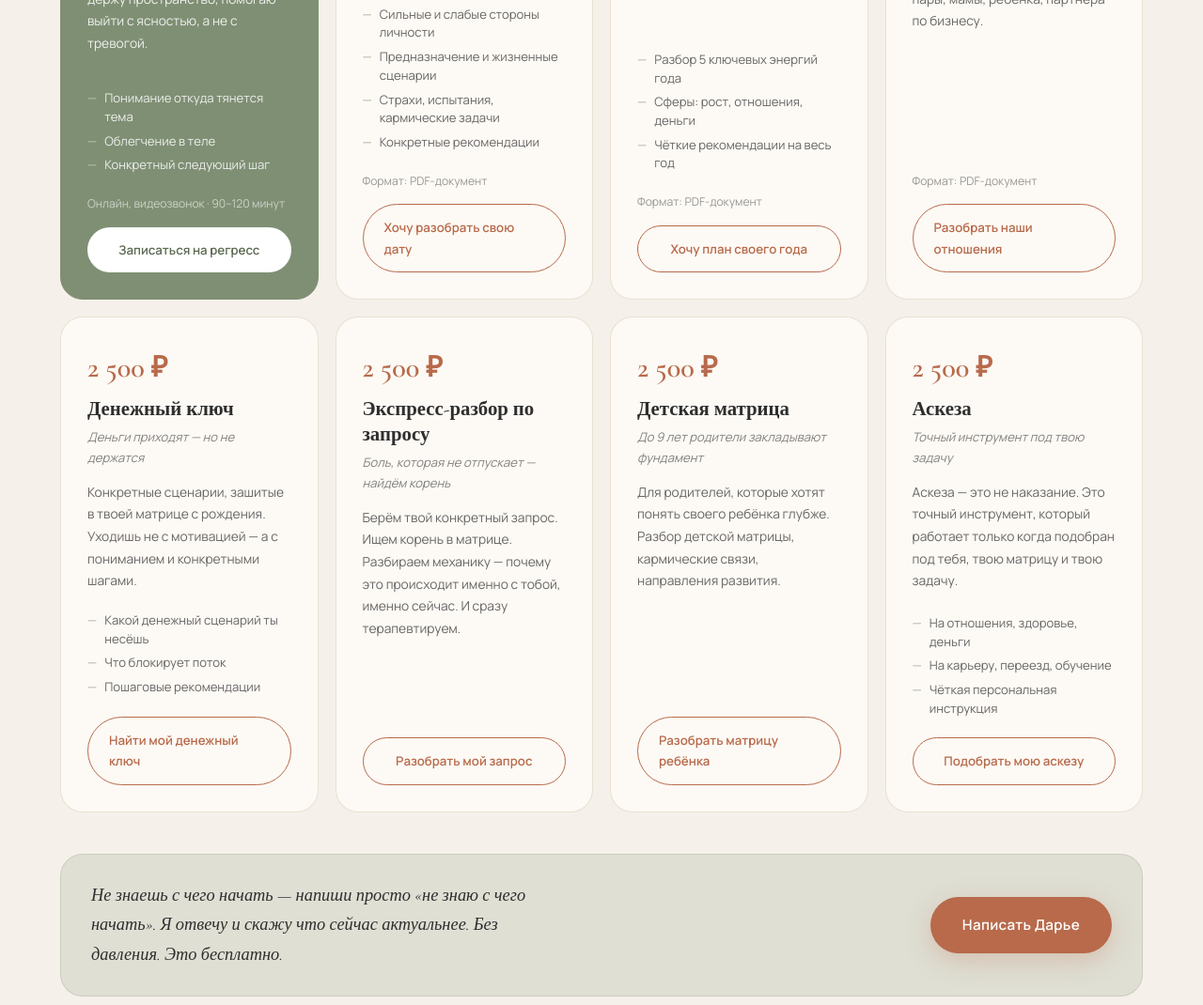
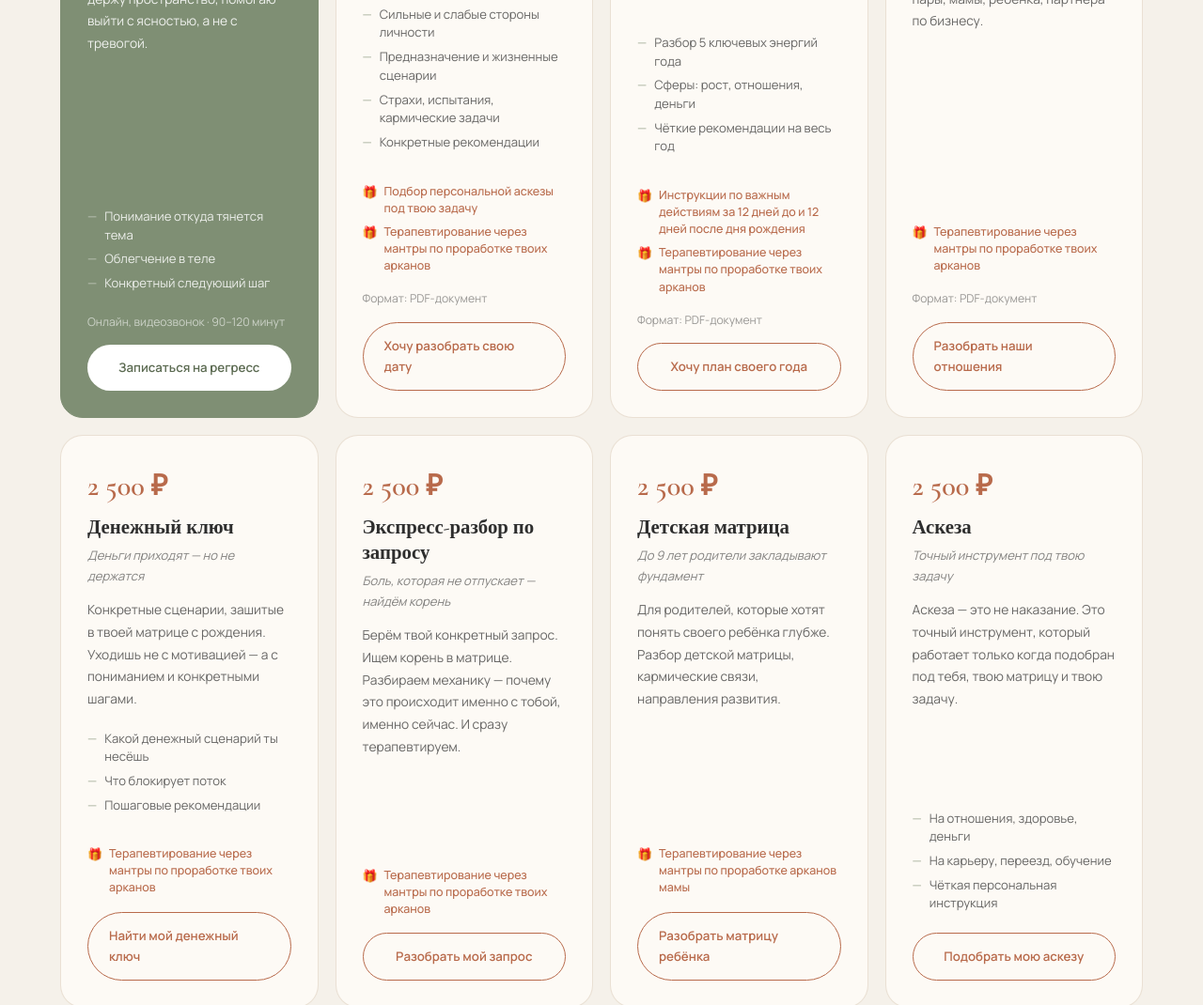
Before and after one commit to daryabova/web, a plain HTML site: page index.html in a window 1280 px wide. Shown: the part 3804-4874 px from the top of the page at 94% size. Drawn offline with nearby package versions, Linux system fonts and the light colour scheme; a web font is replaced by a local one.

Commit message:
Add files via upload

```diff
--- a/index.html
+++ b/index.html
@@ -333,6 +333,13 @@ h3{font-family:'Cormorant Garamond',serif;font-weight:600}
 .btn-wh:hover{background:var(--accent)}
 .srv-note{font-size:.76rem;opacity:.48;margin-bottom:14px}
 .srv.feat .srv-note{color:rgba(255,255,255,.6);opacity:1}
+.srv-gifts{list-style:none;margin:12px 0 16px;display:flex;flex-direction:column;gap:7px}
+.srv-gifts li{
+  font-size:.78rem;color:var(--terra);font-weight:500;
+  display:flex;align-items:flex-start;gap:7px;line-height:1.45;
+}
+.srv-gifts li::before{content:'🎁';flex-shrink:0;font-size:.8rem}
+.srv.feat .srv-gifts li{color:rgba(255,220,200,.92)}
 
 .srv-footer{
   margin-top:44px;padding:28px 32px;
@@ -789,6 +796,10 @@ hr.foot-hr{border:none;border-top:1px solid rgba(255,255,255,.08);max-width:1200
           <li>Страхи, испытания, кармические задачи</li>
           <li>Конкретные рекомендации</li>
         </ul>
+        <ul class="srv-gifts">
+          <li>Подбор персональной аскезы под твою задачу</li>
+          <li>Терапевтирование через мантры по проработке твоих арканов</li>
+        </ul>
         <div class="srv-note">Формат: PDF-документ</div>
         <a href="https://t.me/darya_bova" target="_blank" class="srv-btn btn-outline">Хочу разобрать свою дату</a>
       </div>
@@ -803,6 +814,10 @@ hr.foot-hr{border:none;border-top:1px solid rgba(255,255,255,.08);max-width:1200
           <li>Сферы: рост, отношения, деньги</li>
           <li>Чёткие рекомендации на весь год</li>
         </ul>
+        <ul class="srv-gifts">
+          <li>Инструкции по важным действиям за 12 дней до и 12 дней после дня рождения</li>
+          <li>Терапевтирование через мантры по проработке твоих арканов</li>
+        </ul>
         <div class="srv-note">Формат: PDF-документ</div>
         <a href="https://t.me/darya_bova" target="_blank" class="srv-btn btn-outline">Хочу план своего года</a>
       </div>
@@ -812,6 +827,9 @@ hr.foot-hr{border:none;border-top:1px solid rgba(255,255,255,.08);max-width:1200
         <div class="srv-name">Совместимость в отношениях</div>
         <div class="srv-tagline">Почему именно с этим человеком — именно этот конфликт</div>
         <div class="srv-desc">Сравню две даты рождения и покажу где ваши матрицы создают напряжение — и что с этим реально сделать. Для пары, мамы, ребёнка, партнёра по бизнесу.</div>
+        <ul class="srv-gifts">
+          <li>Терапевтирование через мантры по проработке твоих арканов</li>
+        </ul>
         <div class="srv-note">Формат: PDF-документ</div>
         <a href="https://t.me/darya_bova" target="_blank" class="srv-btn btn-outline">Разобрать наши отношения</a>
       </div>
@@ -826,6 +844,9 @@ hr.foot-hr{border:none;border-top:1px solid rgba(255,255,255,.08);max-width:1200
           <li>Что блокирует поток</li>
           <li>Пошаговые рекомендации</li>
         </ul>
+        <ul class="srv-gifts">
+          <li>Терапевтирование через мантры по проработке твоих арканов</li>
+        </ul>
         <a href="https://t.me/darya_bova" target="_blank" class="srv-btn btn-outline">Найти мой денежный ключ</a>
       </div>
 
@@ -834,6 +855,9 @@ hr.foot-hr{border:none;border-top:1px solid rgba(255,255,255,.08);max-width:1200
         <div class="srv-name">Экспресс-разбор по запросу</div>
         <div class="srv-tagline">Боль, которая не отпускает — найдём корень</div>
         <div class="srv-desc">Берём твой конкретный запрос. Ищем корень в матрице. Разбираем механику — почему это происходит именно с тобой, именно сейчас. И сразу терапевтируем.</div>
+        <ul class="srv-gifts">
+          <li>Терапевтирование через мантры по проработке твоих арканов</li>
+        </ul>
         <a href="https://t.me/darya_bova" target="_blank" class="srv-btn btn-outline">Разобрать мой запрос</a>
       </div>
 
@@ -842,6 +866,9 @@ hr.foot-hr{border:none;border-top:1px solid rgba(255,255,255,.08);max-width:1200
         <div class="srv-name">Детская матрица</div>
         <div class="srv-tagline">До 9 лет родители закладывают фундамент</div>
         <div class="srv-desc">Для родителей, которые хотят понять своего ребёнка глубже. Разбор детской матрицы, кармические связи, направления развития.</div>
+        <ul class="srv-gifts">
+          <li>Терапевтирование через мантры по проработке арканов мамы</li>
+        </ul>
         <a href="https://t.me/darya_bova" target="_blank" class="srv-btn btn-outline">Разобрать матрицу ребёнка</a>
       </div>
 
```
